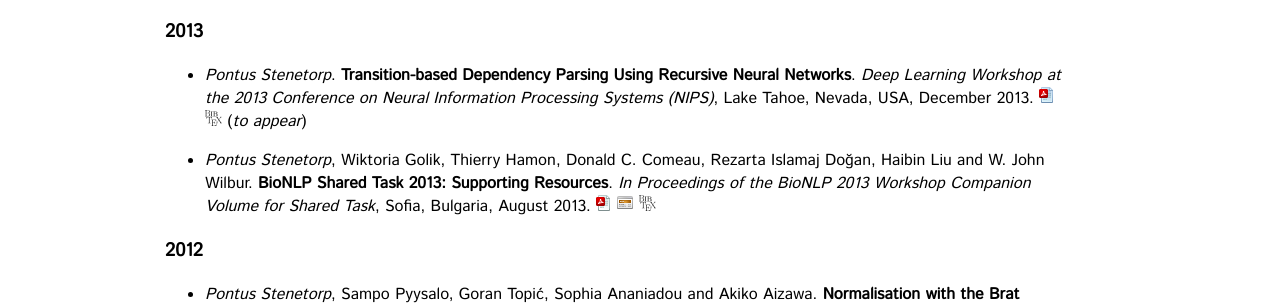
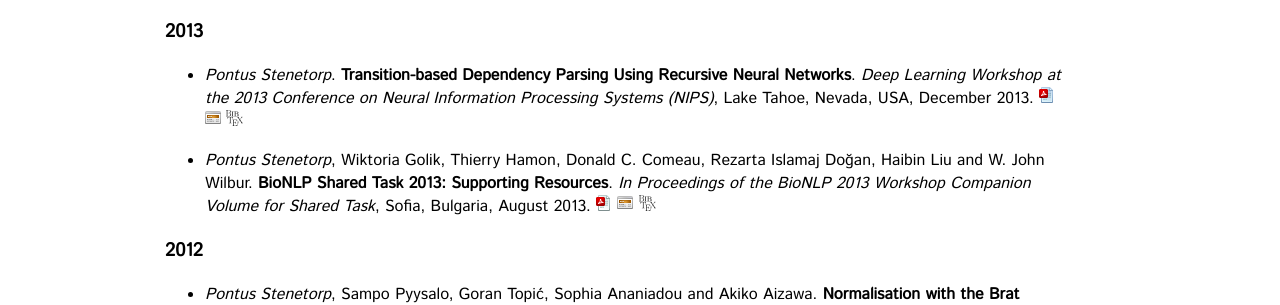
Before and after one commit to gbouchar/ninjin.github.io, a Jekyll site: the page built from publications.md, in a window 1280 px wide and 900 px high. Shown: the part 421-726 px from the top of the window. Built offline with Jekyll 4.4.1, drawn with Linux system fonts in a browser that asks for light colours; some web fonts are replaced; Markdown is read by kramdown in place of the engine named in the settings.

Commit message:
Parsing paper has appeared and linking the poster.

```diff
--- a/publications.md
+++ b/publications.md
@@ -38,8 +38,8 @@ Unless explicitly stated otherwise these papers have undergone peer-review.
     *Deep Learning Workshop at the 2013 Conference on Neural Information
     Processing Systems (NIPS)*, Lake Tahoe, Nevada, USA, December 2013.
     [![Local PDF][local_pdf_icon]][stenetorp2013transition_local]
+    [![Poster][poster_icon]][stenetorp2013transition_poster]
     [![BibTeX][bibtex_icon]][stenetorp2013transition_bib]
-    (*to appear*)
 
 * *Pontus Stenetorp*, Wiktoria Golik, Thierry Hamon, Donald C. Comeau,
     Rezarta Islamaj Doğan, Haibin Liu and W. John Wilbur.
--- a/stenetorp2013transition.bib.txt
+++ b/stenetorp2013transition.bib.txt
@@ -1,9 +1,9 @@
 @InProceedings{stenetorp2013transition,
     author    = {Stenetorp, Pontus},
     title     = {Transition-based Dependency Parsing Using Recursive Neural Networks},
-    booktitle = {Deep Learning Workshop at NIPS 2013},
+    booktitle = {Deep Learning Workshop at the 2013 Conference on
+        Neural Information Processing Systems (NIPS)},
     address   = {Lake Tahoe, Nevada, USA},
     year      = {2013},
     month     = {December},
-    note      = {to appear}
 }
```
Also changed, not shown: other parts of publications.md (+1 -0 lines), 1 other file.
